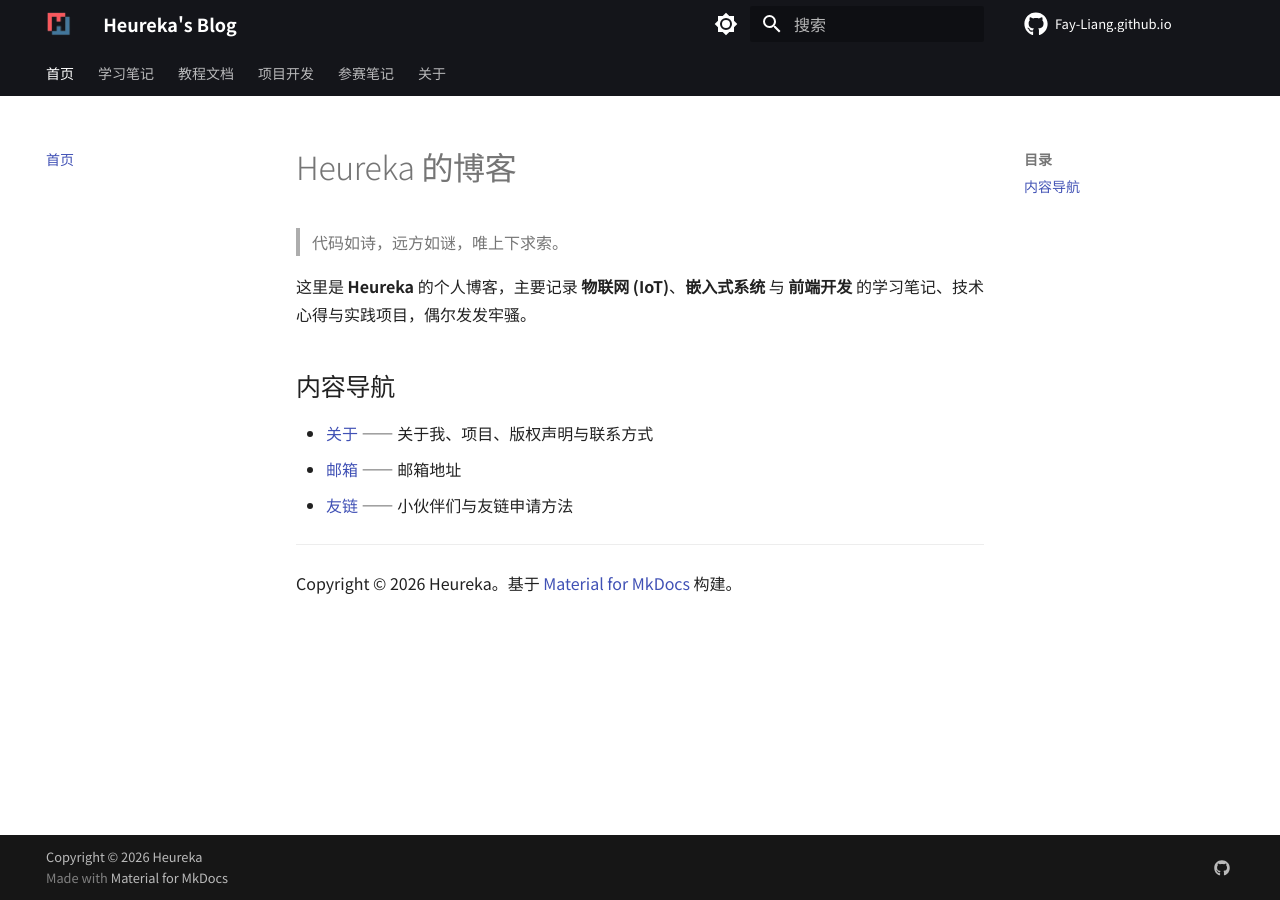
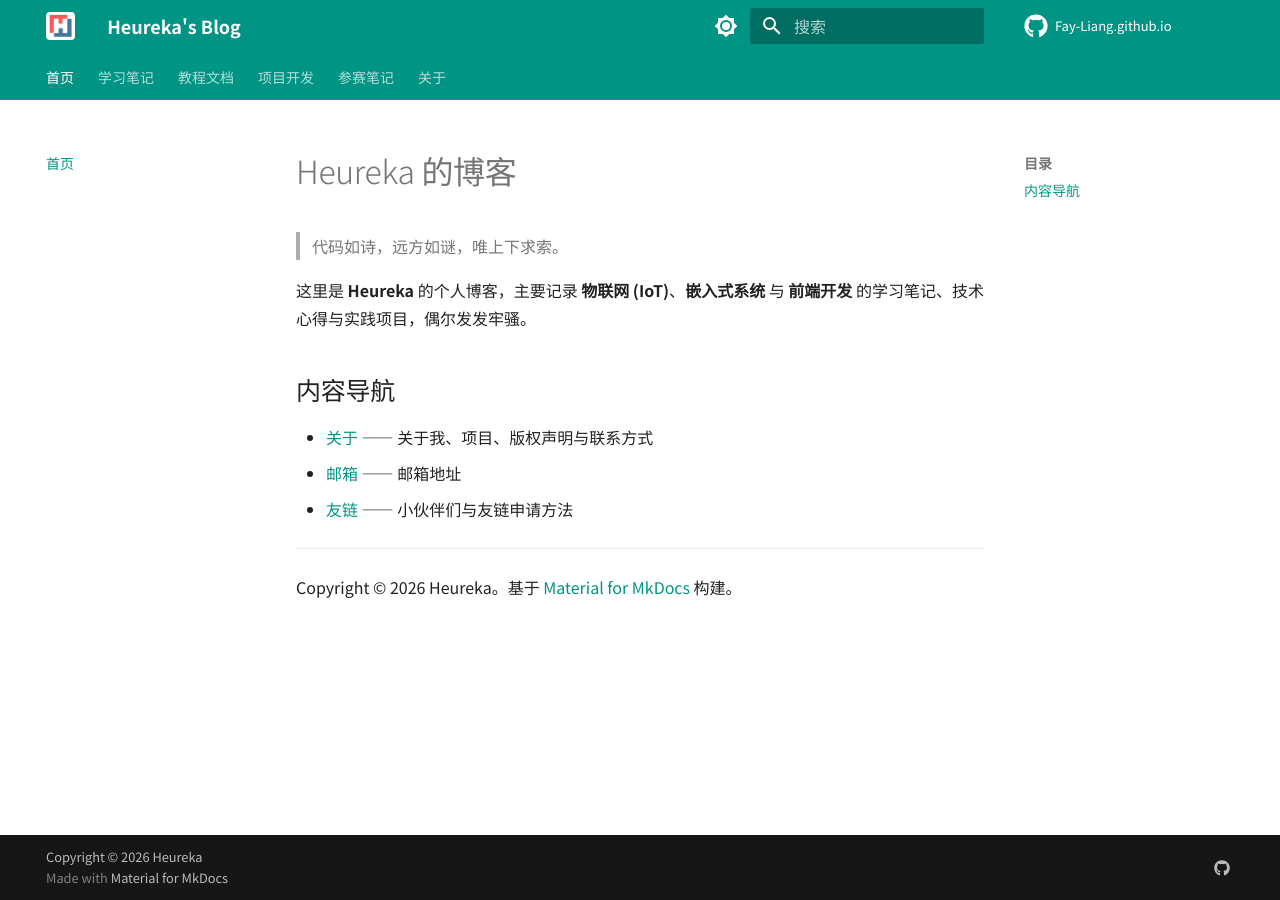
Before and after one commit to Fay-Liang/Fay-Liang.github.io, an MkDocs documentation site: the page built from docs/index.md, in a window 1280 px wide. Built offline with MkDocs 1.6.1 and Material for MkDocs 9.7.7, drawn with Linux system fonts in a browser that asks for light colours; comment, search, counter and statistics services are not loaded.

Commit message:
style: 顶栏改蓝绿色，logo 加白色底垫
原方案把 primary 换成 black 解决对比度，但黑色不好看。改为：
- extra.css 给导航栏 logo 加白色圆角底垫（顶栏与抽屉标题栏都覆盖）
  logo 图像 50% 透明、本是给浅色背景设计的，加底垫后顶栏
  颜色可自由选，不必再受 logo 对比度限制
- mkdocs.yml palette 的 primary 改为 teal (#009485)

注意：Material 的正文链接色 --md-typeset-a-color 跟随 primary，
故此改动同时把全站链接从 indigo 变为蓝绿；accent 未动。

```diff
--- a/docs/assets/css/extra.css
+++ b/docs/assets/css/extra.css
@@ -28,3 +28,21 @@
 [data-md-color-scheme="slate"] .md-content__inner {
   color: #e6e6e6;
 }
+
+/* ============================================================
+   导航栏 logo：加白色底垫
+   ------------------------------------------------------------
+   logo 图像 50% 的像素完全透明，是按浅色背景设计的。放在深色顶栏
+   上时蓝色部分会糊进背景（对 indigo 实测对比度仅 1.42:1）。这里给
+   它垫一层白色底，无论顶栏换成什么颜色都能保持两种颜色可读。
+
+   同时覆盖顶栏（.md-header__button）和窄屏抽屉标题栏
+   （.md-nav__title .md-nav__button），保证两处外观一致。
+   ============================================================ */
+.md-header__button.md-logo img,
+.md-nav__title .md-nav__button.md-logo img {
+  background-color: #ffffff;
+  border-radius: 0.2rem;
+  padding: 0.1rem;
+  box-sizing: content-box;   /* 防止 padding 挤占图片高度 */
+}
--- a/mkdocs.yml
+++ b/mkdocs.yml
@@ -39,13 +39,13 @@ theme:
     - content.tabs.link            # 内容标签页联动
   palette:
     - scheme: default              # 浅色模式
-      primary: black               # 深色顶栏：logo 的蓝/红在此底色上对比度达标
+      primary: teal                # 蓝绿色顶栏（logo 已加白色底垫，故颜色可自由选）
       accent: indigo
       toggle:
         icon: material/brightness-7
         name: 切换到深色模式
     - scheme: slate                # 深色模式
-      primary: black               # 深色顶栏：logo 的蓝/红在此底色上对比度达标
+      primary: teal                # 蓝绿色顶栏（logo 已加白色底垫，故颜色可自由选）
       accent: indigo
       toggle:
         icon: material/brightness-4
```
